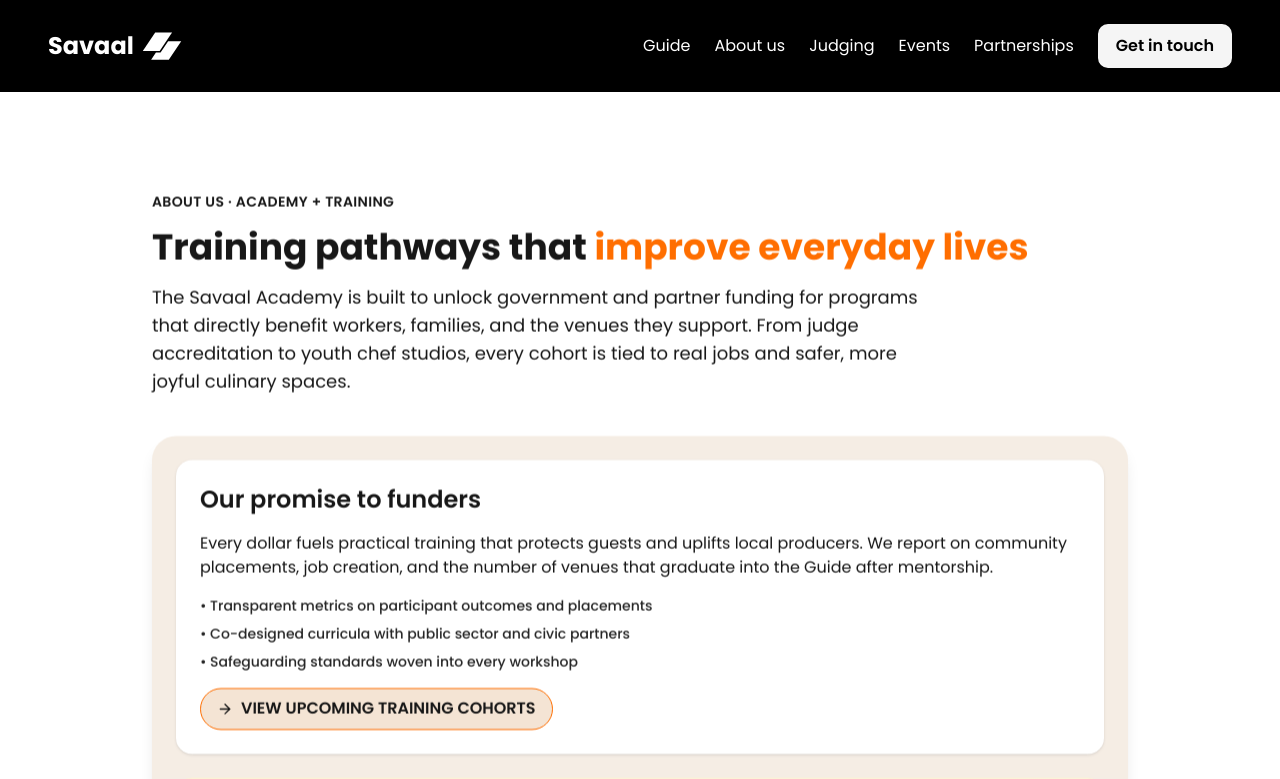
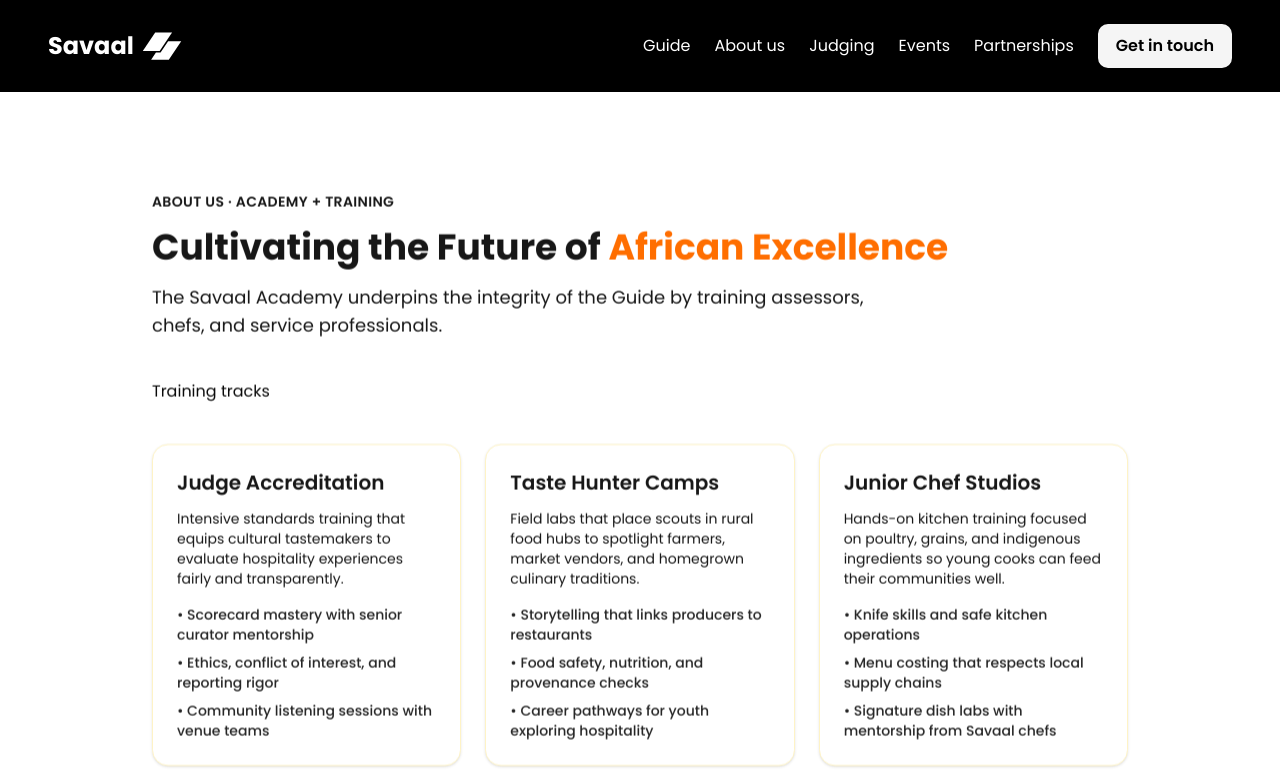
Before and after one commit to LayerSyncAi/savaal, a Next.js app: page /about-us/academy-training in a window 1280 px wide. Shown: the top 779 px of the page. Built offline with nearby package versions, Linux system fonts and the light colour scheme.

Commit message:
Updated academy training page

```diff
--- a/app/about-us/academy-training/page.tsx
+++ b/app/about-us/academy-training/page.tsx
@@ -42,17 +42,14 @@ export default function AcademyTrainingPage() {
 					About us · Academy + Training
 				</p>
 				<h1 className="text-4xl font-bold text-neutral-900">
-					Training pathways that <span className="text-(--tertiary)">improve everyday lives</span>
+					Cultivating the Future of <span className="text-(--tertiary)">African Excellence</span>
 				</h1>
 				<p className="max-w-3xl text-lg text-neutral-700">
-					The Savaal Academy is built to unlock government and partner funding
-					for programs that directly benefit workers, families, and the venues
-					they support. From judge accreditation to youth chef studios, every
-					cohort is tied to real jobs and safer, more joyful culinary spaces.
+					The Savaal Academy underpins the integrity of the Guide by training assessors, chefs, and service professionals.
 				</p>
 			</header>
 
-			<div className="grid gap-6 rounded-3xl bg-[rgb(var(--secondary-rgb)/0.6)] p-6 shadow-lg md:grid-cols-[1.1fr,0.9fr]">
+			{/* <div className="grid gap-6 rounded-3xl bg-[rgb(var(--secondary-rgb)/0.6)] p-6 shadow-lg md:grid-cols-[1.1fr,0.9fr]">
 				<div className="space-y-4 rounded-2xl bg-white p-6 shadow-sm">
 					<h2 className="text-2xl font-semibold text-neutral-900">
 						Our promise to funders
@@ -115,8 +112,9 @@ export default function AcademyTrainingPage() {
 						</div>
 					</div>
 				</div>
-			</div>
+			</div> */}
 
+				Training tracks
 			<div className="grid gap-6 md:grid-cols-3">
 				{trainingTracks.map((track) => (
 					<div
```
